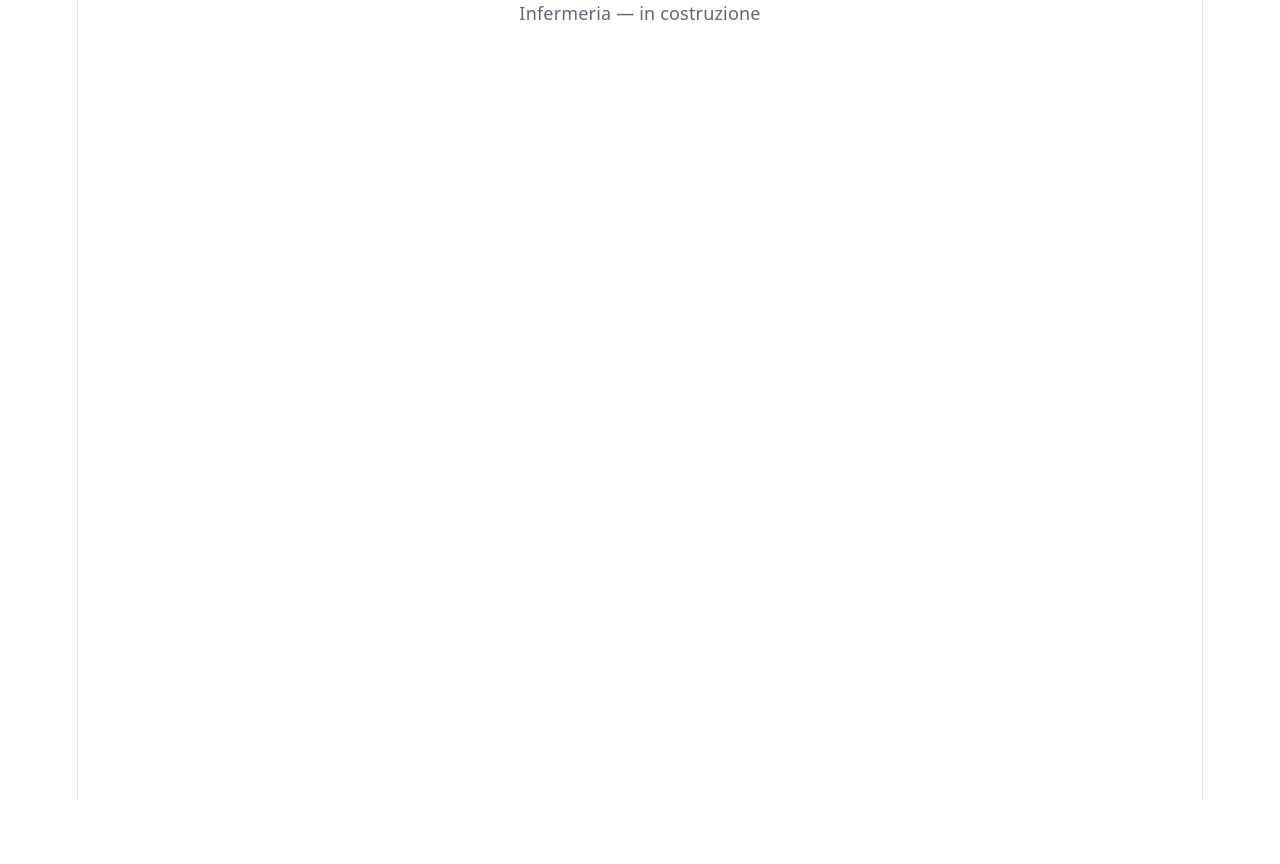
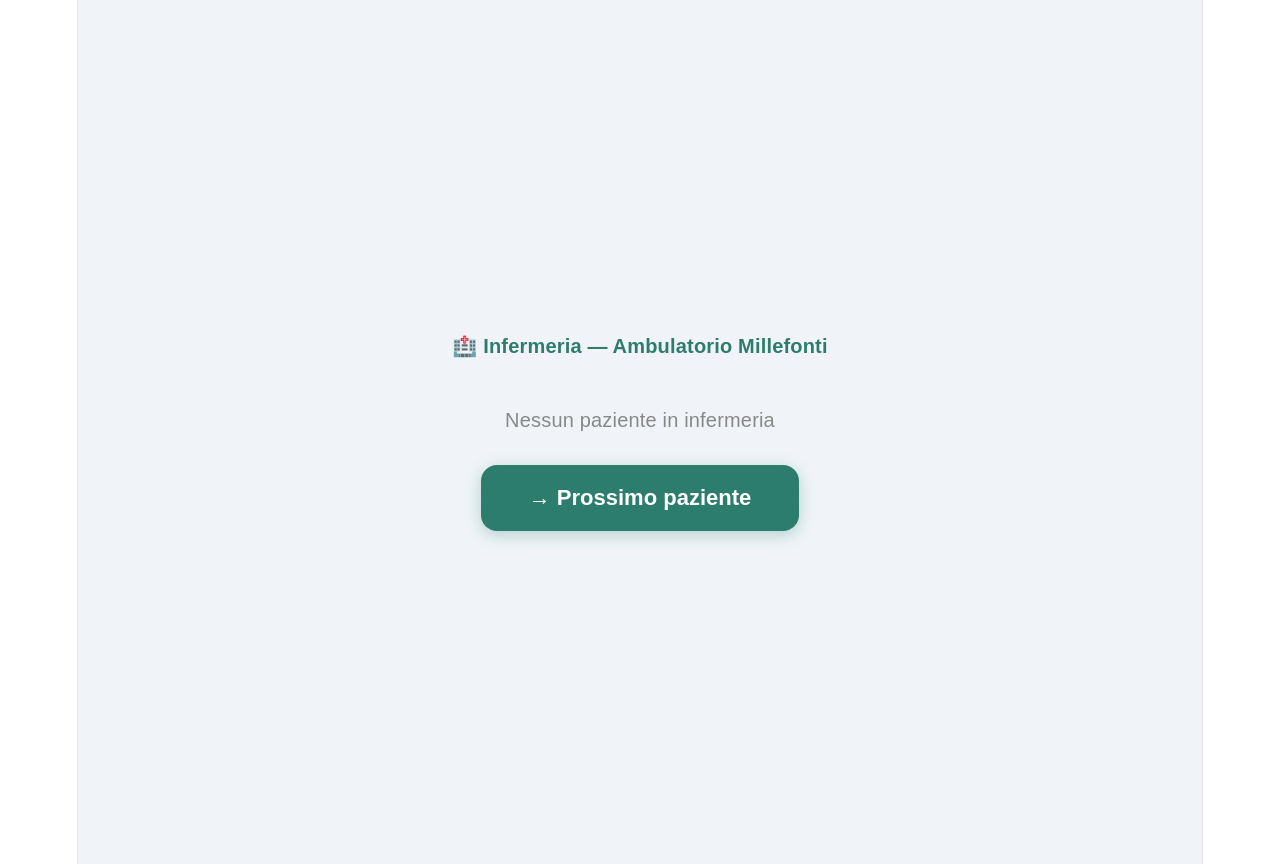
Before and after one commit to millefonti3m/millefonti-agenda, a React (Vite) app: page /infermeria in a window 1280 px wide. Before the commit the page ends 800 px from the top, so only its background shows below. Built offline with nearby package versions, Linux system fonts and the light colour scheme; no server answers; the database is empty.

Commit message:
Infermeria: prossimo paziente + display TV

```diff
--- a/src/views/Infermeria.jsx
+++ b/src/views/Infermeria.jsx
@@ -1,3 +1,178 @@
+import { useEffect, useState } from 'react'
+import { supabase } from '../supabase'
+
+const VERDE = '#2d7d6f'
+const SFONDO = '#f0f4f8'
+
 export default function Infermeria() {
-  return <div>Infermeria — in costruzione</div>
+  const [pazienteAttuale, setPazienteAttuale] = useState(null)
+  const [loading, setLoading] = useState(false)
+
+  const caricaPazienteAttuale = async () => {
+    const oggi = new Date().toISOString().split('T')[0]
+    const { data: sessione } = await supabase
+      .from('sessioni_attesa')
+      .select('id')
+      .eq('data', oggi)
+      .single()
+    if (!sessione) return
+
+    const { data } = await supabase
+      .from('pazienti_attesa')
+      .select('*')
+      .eq('sessione_id', sessione.id)
+      .eq('stato', 'in_infermeria')
+      .single()
+    setPazienteAttuale(data || null)
+  }
+
+  const prossimoPaziente = async () => {
+    setLoading(true)
+    const oggi = new Date().toISOString().split('T')[0]
+    const { data: sessione } = await supabase
+      .from('sessioni_attesa')
+      .select('id')
+      .eq('data', oggi)
+      .single()
+    if (!sessione) { setLoading(false); return }
+
+    // Completa paziente attuale
+    if (pazienteAttuale) {
+      await supabase
+        .from('pazienti_attesa')
+        .update({ stato: 'pronto' })
+        .eq('id', pazienteAttuale.id)
+    }
+
+    // Trova prossimo in attesa con necessita_ecg o necessita_prelievo
+    const { data: prossimo } = await supabase
+      .from('pazienti_attesa')
+      .select('*')
+      .eq('sessione_id', sessione.id)
+      .eq('stato', 'in_attesa')
+      .or('necessita_ecg.eq.true,necessita_prelievo.eq.true')
+      .order('orario_appuntamento', { ascending: true })
+      .limit(1)
+      .single()
+
+    if (prossimo) {
+      await supabase
+        .from('pazienti_attesa')
+        .update({ stato: 'in_infermeria', timestamp_chiamata: new Date().toISOString() })
+        .eq('id', prossimo.id)
+
+      // Inserisci chiamata display
+      const testo = `Numero ${prossimo.numero_progressivo}, prego recarsi all'infermeria`
+      await supabase.from('chiamate_display').insert({
+        numero_paziente: prossimo.numero_progressivo,
+        destinazione: 'Infermeria',
+        testo_voce: testo
+      })
+
+      setPazienteAttuale(prossimo)
+    } else {
+      setPazienteAttuale(null)
+    }
+    setLoading(false)
+  }
+
+  useEffect(() => {
+    caricaPazienteAttuale()
+    const sub = supabase
+      .channel('infermeria')
+      .on('postgres_changes', {
+        event: 'UPDATE',
+        schema: 'public',
+        table: 'pazienti_attesa'
+      }, () => caricaPazienteAttuale())
+      .subscribe()
+    return () => supabase.removeChannel(sub)
+  }, [])
+
+  return (
+    <div style={{
+      minHeight: '100vh',
+      background: SFONDO,
+      display: 'flex',
+      flexDirection: 'column',
+      alignItems: 'center',
+      justifyContent: 'center',
+      fontFamily: 'Arial, sans-serif',
+      padding: 32
+    }}>
+      <div style={{ color: VERDE, fontSize: 20, fontWeight: 700, marginBottom: 48 }}>
+        🏥 Infermeria — Ambulatorio Millefonti
+      </div>
+
+      {/* Paziente attuale */}
+      {pazienteAttuale ? (
+        <div style={{
+          background: 'white',
+          borderRadius: 20,
+          padding: 40,
+          textAlign: 'center',
+          boxShadow: '0 4px 24px rgba(0,0,0,0.08)',
+          marginBottom: 32,
+          minWidth: 320
+        }}>
+          <div style={{ color: '#888', fontSize: 14, marginBottom: 8 }}>PAZIENTE ATTUALE</div>
+          <div style={{ fontSize: 48, fontWeight: 900, color: '#1a1a1a', marginBottom: 8 }}>
+            N° {pazienteAttuale.numero_progressivo}
+          </div>
+          <div style={{ fontSize: 22, color: '#333', marginBottom: 24 }}>
+            {pazienteAttuale.nome}
+          </div>
+          <div style={{ display: 'flex', gap: 12, justifyContent: 'center', marginBottom: 8 }}>
+            {pazienteAttuale.necessita_ecg && (
+              <span style={{
+                background: '#fff3cd',
+                color: '#856404',
+                padding: '6px 16px',
+                borderRadius: 20,
+                fontWeight: 700,
+                fontSize: 14
+              }}>⚡ ECG</span>
+            )}
+            {pazienteAttuale.necessita_prelievo && (
+              <span style={{
+                background: '#f8d7da',
+                color: '#721c24',
+                padding: '6px 16px',
+                borderRadius: 20,
+                fontWeight: 700,
+                fontSize: 14
+              }}>🩸 Prelievo</span>
+            )}
+          </div>
+        </div>
+      ) : (
+        <div style={{
+          color: '#888',
+          fontSize: 20,
+          marginBottom: 32
+        }}>
+          Nessun paziente in infermeria
+        </div>
+      )}
+
+      {/* Bottone prossimo */}
+      <button
+        onClick={prossimoPaziente}
+        disabled={loading}
+        style={{
+          background: loading ? '#ccc' : VERDE,
+          color: 'white',
+          border: 'none',
+          borderRadius: 16,
+          padding: '20px 48px',
+          fontSize: 22,
+          fontWeight: 700,
+          cursor: loading ? 'not-allowed' : 'pointer',
+          boxShadow: '0 4px 16px rgba(45,125,111,0.3)'
+        }}
+      >
+        {loading ? '⏳ Caricamento...' : '→ Prossimo paziente'}
+      </button>
+    </div>
+  )
 }
```
